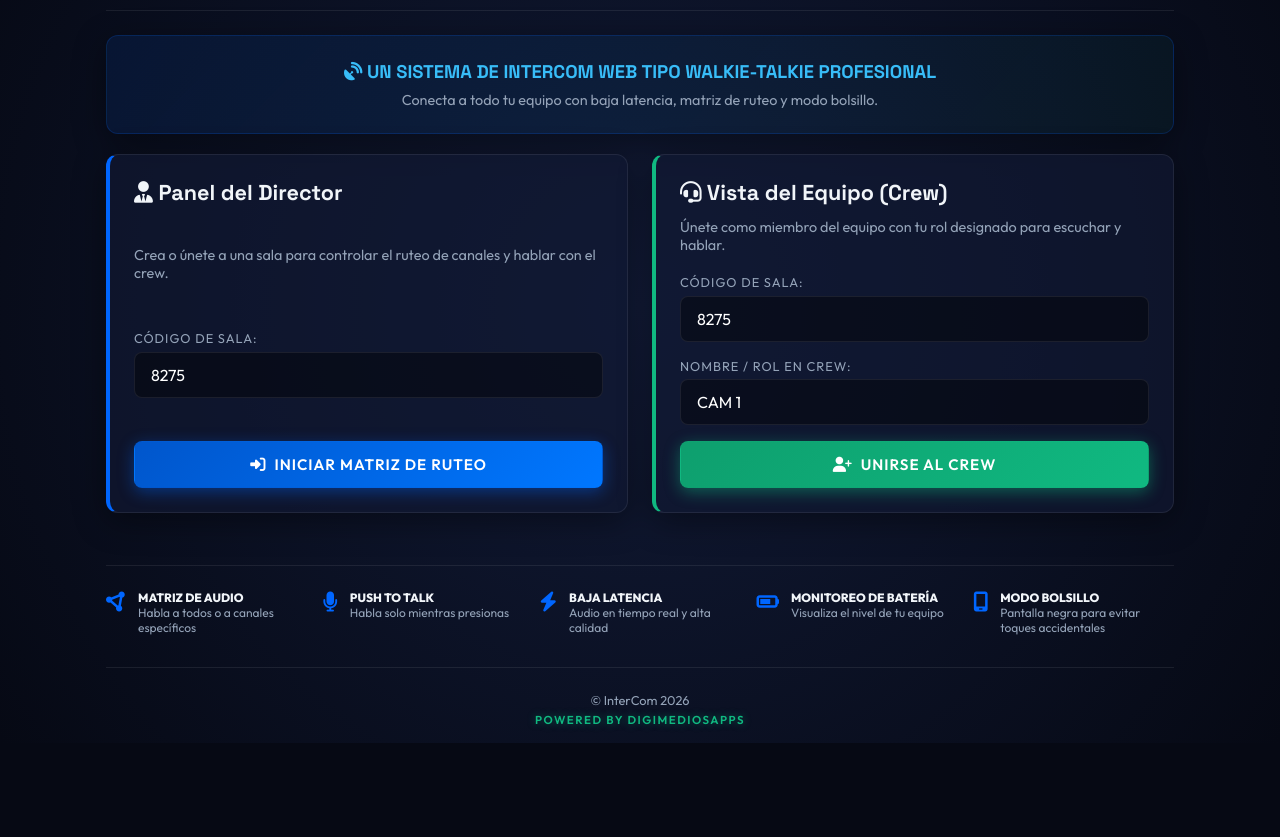
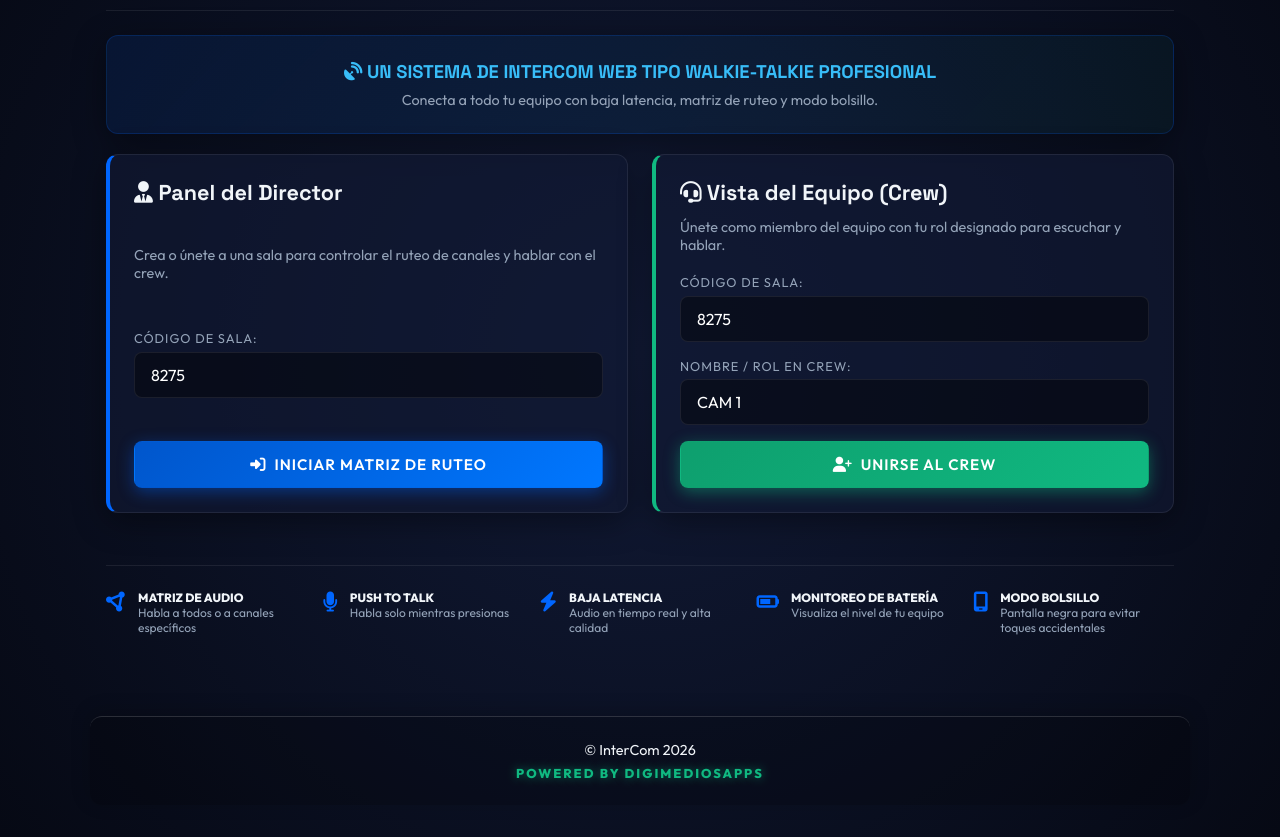
Before and after one commit to digimedios-stream/InterCom, a website: page public/index.html in a window 1280 px wide. Shown: the part 132-969 px from the top of the page. Before the commit the page ends 875 px from the top, so only its background shows below. Drawn offline with nearby package versions, Linux system fonts and the light colour scheme.

Commit message:
Fix footer visibility and styling

```diff
--- a/public/index.html
+++ b/public/index.html
@@ -245,13 +245,14 @@
       </div>
     </div>
 
-    <!-- PIE DE PÁGINA -->
-    <footer class="app-footer-brand">
-      <p>© InterCom 2026</p>
-      <p class="powered-by">Powered By DigimediosApps</p>
-    </footer>
+  </div>
 
-  </div>
+  <!-- PIE DE PÁGINA -->
+  <footer class="app-footer-brand">
+    <p>© InterCom 2026</p>
+    <p class="powered-by">Powered By DigimediosApps</p>
+  </footer>
+
 
   <!-- Realtime Alert Popup Toast Container -->
   <div id="alert-toast-container" class="alert-toast-container"></div>
--- a/public/style.css
+++ b/public/style.css
@@ -811,20 +811,26 @@ input:focus {
 
 /* BRAND FOOTER */
 .app-footer-brand {
-  margin-top: 2rem;
-  padding-top: 1.5rem;
-  border-top: 1px solid var(--border-color);
+  width: 100%;
+  max-width: 1100px;
+  margin: 3rem auto 2rem;
+  padding: 1.5rem 1rem;
+  border-top: 1px solid rgba(255, 255, 255, 0.15);
   text-align: center;
-  font-size: 0.8rem;
-  color: var(--text-muted);
+  font-size: 0.9rem;
+  color: var(--text-color);
+  background: rgba(0, 0, 0, 0.2);
+  border-radius: 12px;
+  box-shadow: 0 -4px 20px rgba(0, 0, 0, 0.2);
+  z-index: 100;
 }
 
 .app-footer-brand .powered-by {
-  font-size: 0.72rem;
+  font-size: 0.8rem;
   color: #10b981;
-  text-shadow: 0 0 8px var(--success-glow);
-  margin-top: 0.25rem;
-  font-weight: 600;
+  text-shadow: 0 0 10px rgba(16, 185, 129, 0.6);
+  margin-top: 0.4rem;
+  font-weight: 700;
   text-transform: uppercase;
-  letter-spacing: 1.5px;
+  letter-spacing: 2px;
 }
```
